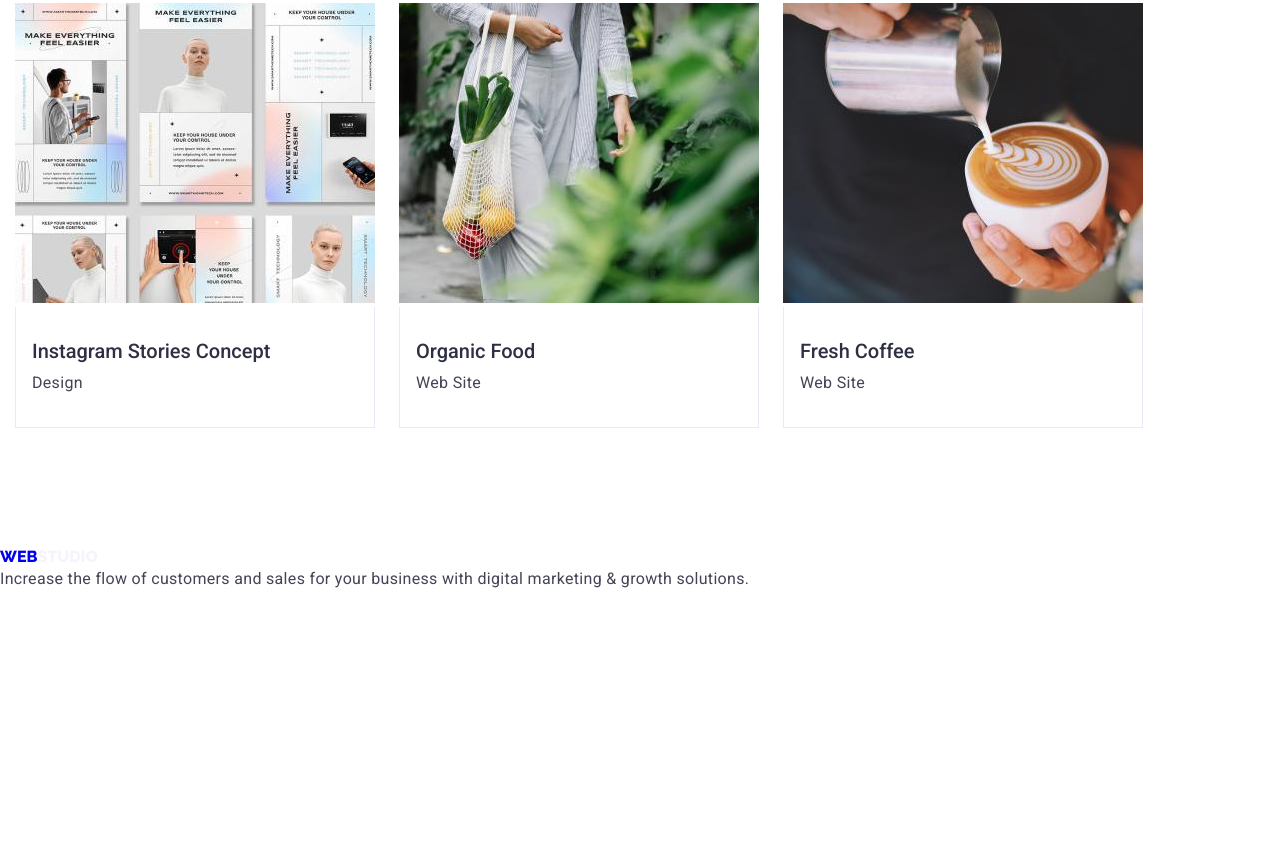
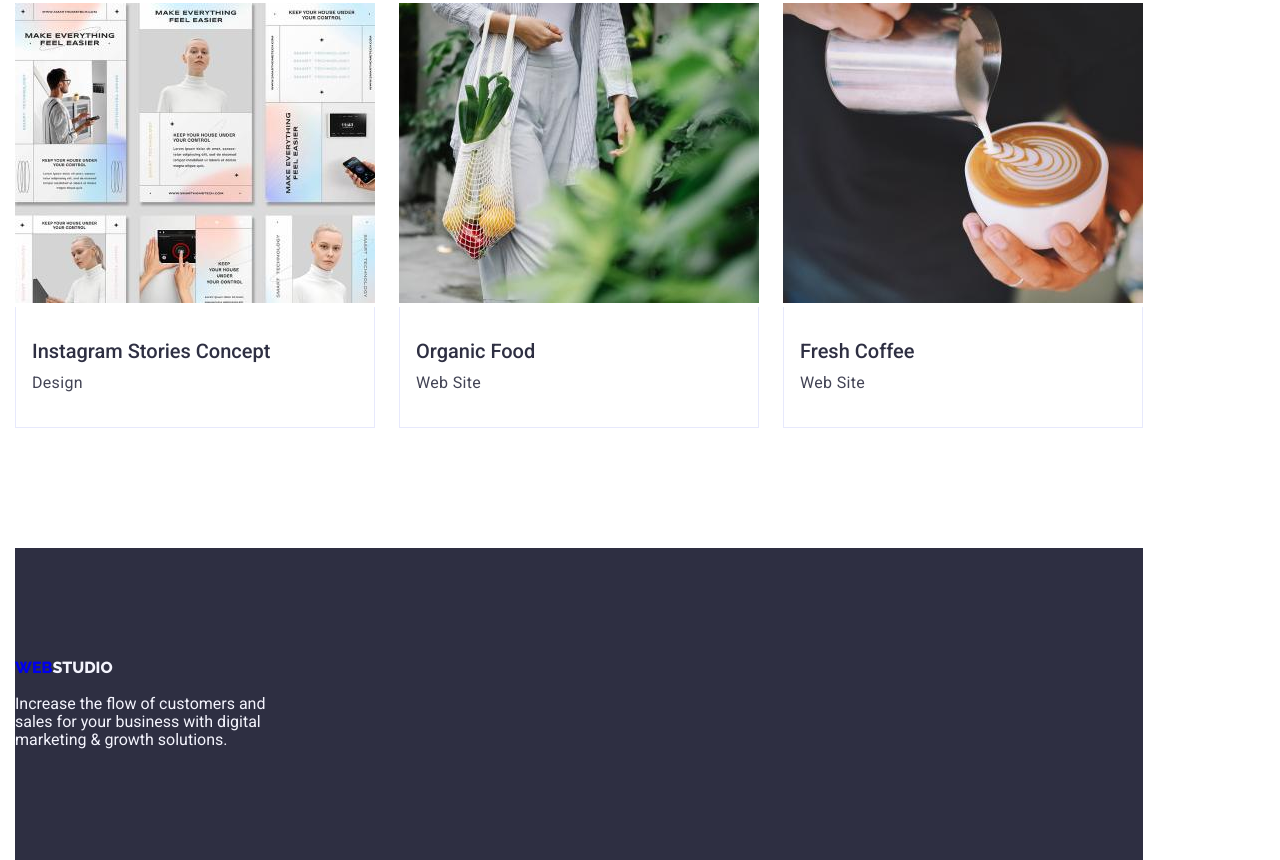
Before and after one commit to MacTur/goit-markup-hw-03, a plain HTML site: page portfolio.html in a window 1280 px wide. Shown: the part 1234-2094 px from the top of the page. Before the commit the page ends 1825 px from the top, so only its background shows below. Drawn offline with nearby package versions, Linux system fonts and the light colour scheme.

Commit message:
Update portfolio.html

```diff
--- a/portfolio.html
+++ b/portfolio.html
@@ -174,15 +174,18 @@
         </ul>
       </div>
     </main>
-
+    <div class="container">
       <footer>
+        <div class="footer-wraper">
           <a class="company-logo" href="webstudio"
             ><span>WEB</span><span class="logo-part-darkbg">STUDIO</span></a
           >
-      <p class="description">
-        Increase the flow of customers and sales for your business with digital
-        marketing & growth solutions.
+          <p class="footer-description">
+            Increase the flow of customers and sales for your business with
+            digital marketing & growth solutions.
           </p>
+        </div>
       </footer>
+    </div>
   </body>
 </html>
```
Lines whose indentation alone changed are shown as unchanged.
